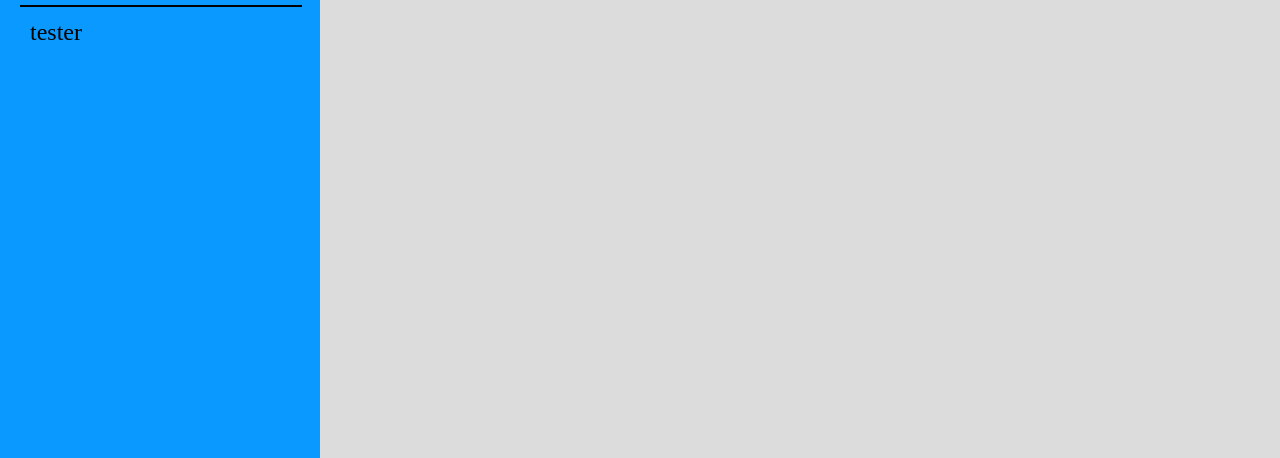
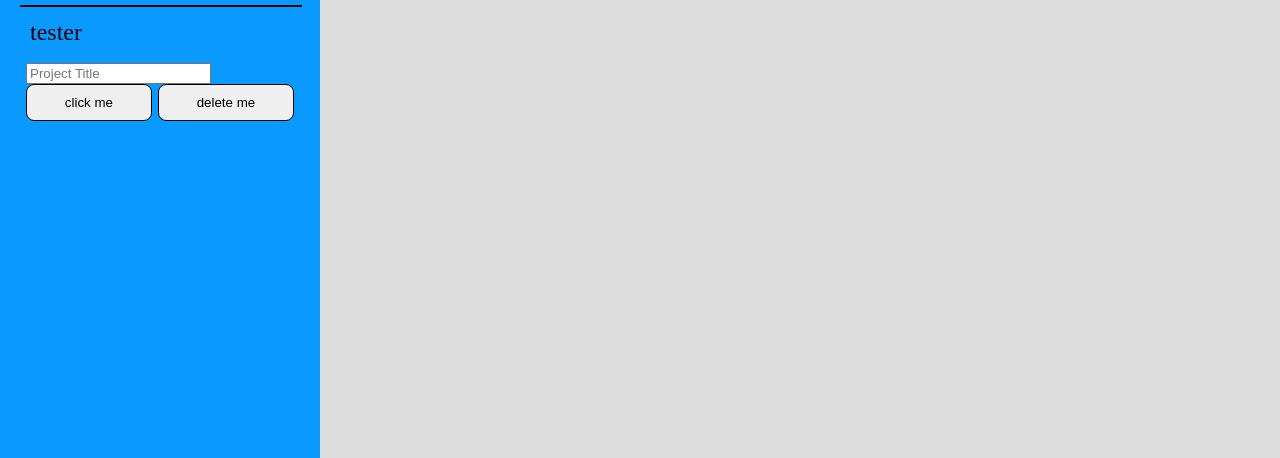
Before and after one commit to Carson77V/to-do-list, a plain HTML site: page index.html in a window 1280 px wide. Shown: the part 342-800 px from the top of the page. Drawn offline with Linux system fonts and the light colour scheme.

Commit message:
Create template for entering new projects

```diff
--- a/index.html
+++ b/index.html
@@ -9,10 +9,12 @@
   <script src="main.js" defer></script>
 </head>
 <body>
+
   <header>
     <h1>To-Do List</h1>
     <img src="./images/menu.svg" alt="menu icon">
   </header>
+
   <div id="content">
     <div id="menu">
       <div class="home">
@@ -29,6 +31,15 @@
         </div>
         <hr>
         <div class="menu-item">tester</div>
+        <div class="menu-item menu-form">
+          <form action="" method="post">
+            <input type="text" placeholder="Project Title" name="project-title">
+            <div class="project-buttons">
+              <button type="button" class="save-button">click me</button>
+              <button type="button" class="delete-button"> delete me</button>
+            </div>
+          </form>
+        </div>
       </div>
     </div>
     <div id="tasks">
@@ -49,5 +60,6 @@
       </div>
     </div>
   </div>
+
 </body>
 </html>
--- a/style.css
+++ b/style.css
@@ -144,6 +144,31 @@ hr {
 	height: 35px;
 }
 
+.menu-form {
+	display: flex;
+	flex-direction: column;
+	padding: 6px;
+}
+
+.project-buttons {
+	display: flex;
+}
+
+.project-buttons > button {
+	height: 2.3rem;
+	flex-grow: 1;
+	border-radius: 8px;
+	border: 1px solid black;
+}
+
+.project-buttons .save-button {
+	margin-right: 3px;
+}
+
+.project-buttons .delete-button {
+	margin-left: 3px;
+}
+
 /* Styles for the to-do list section of page*/
 
 #tasks {
@@ -210,7 +235,7 @@ hr {
 
 /*responsive website designs*/
 
-@media (max-width: 820px) {
+@media (max-width: 850px) {
 	#content {
 		flex-direction: column;
 	}
```
